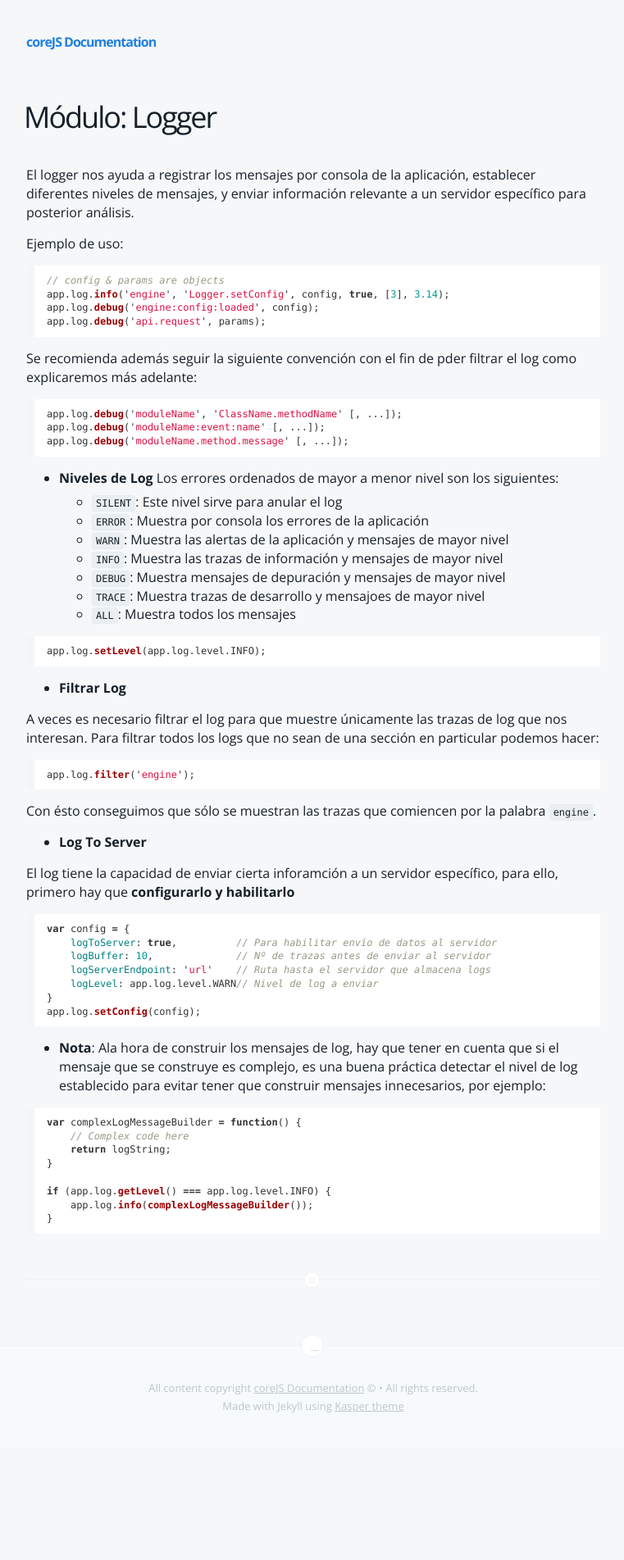
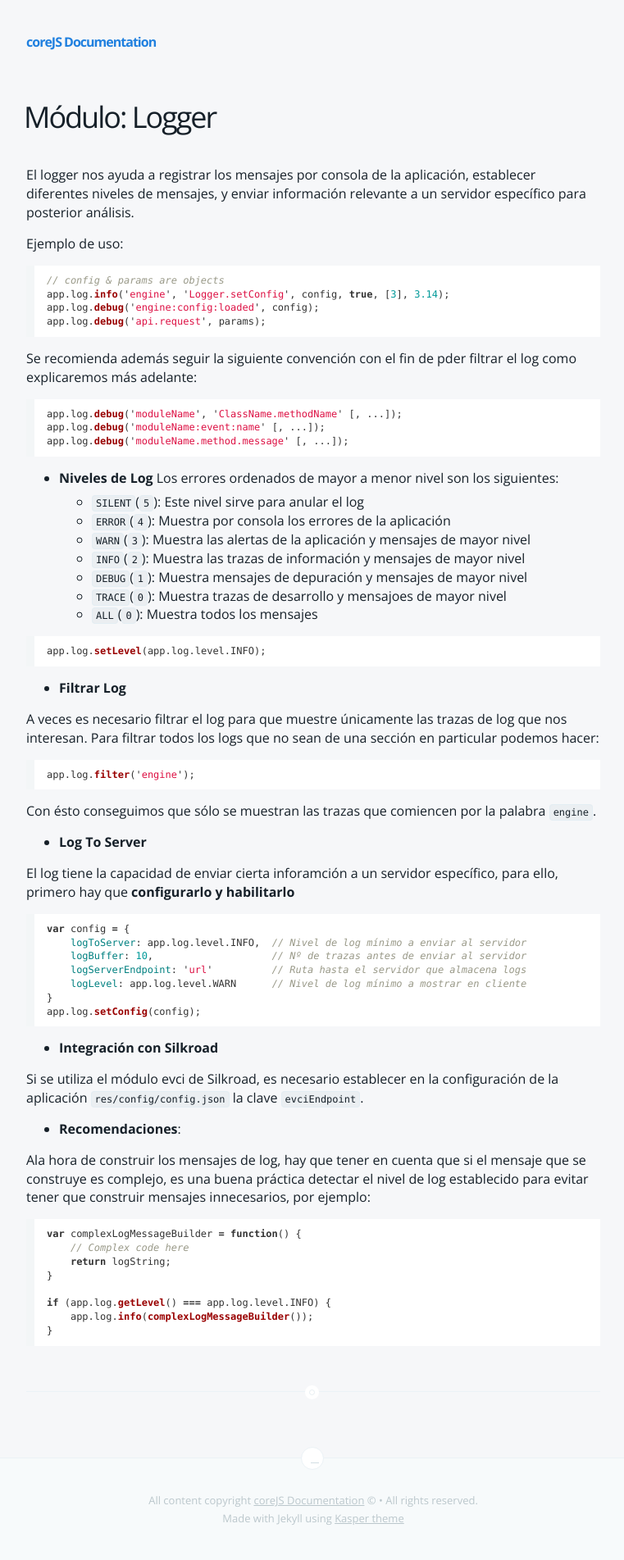
Before and after one commit to bq-devtools/corejs-doc, a Jekyll site: the page built from core_modules/module_logger/index.md, in a window 1280 px wide. Shown: the whole page at 82% size, without its empty margins (258-1019 px from the left). Built offline with Jekyll 4.4.1, drawn with Linux system fonts in a browser that asks for light colours; Markdown is read by kramdown in place of the engine named in the settings; before the commit the page ends 1766 px from its top, so only the background shows below that.

Commit message:
logs docs updated

````diff
--- a/core_modules/module_logger/index.md
+++ b/core_modules/module_logger/index.md
@@ -26,13 +26,13 @@ app.log.debug('moduleName.method.message' [, ...]);
 
 * **Niveles de Log**
 Los errores ordenados de mayor a menor nivel son los siguientes:
-  * `SILENT`: Este nivel sirve para anular el log
-  * `ERROR`: Muestra por consola los errores de la aplicación
-  * `WARN`: Muestra las alertas de la aplicación y mensajes de mayor nivel
-  * `INFO`: Muestra las trazas de información y mensajes de mayor nivel
-  * `DEBUG`: Muestra mensajes de depuración y mensajes de mayor nivel
-  * `TRACE`: Muestra trazas de desarrollo y mensajoes de mayor nivel
-  * `ALL`: Muestra todos los mensajes
+  * `SILENT`(`5`): Este nivel sirve para anular el log
+  * `ERROR`(`4`): Muestra por consola los errores de la aplicación
+  * `WARN`(`3`): Muestra las alertas de la aplicación y mensajes de mayor nivel
+  * `INFO`(`2`): Muestra las trazas de información y mensajes de mayor nivel
+  * `DEBUG`(`1`): Muestra mensajes de depuración y mensajes de mayor nivel
+  * `TRACE`(`0`): Muestra trazas de desarrollo y mensajoes de mayor nivel
+  * `ALL`(`0`): Muestra todos los mensajes
 
 ```javascript
 app.log.setLevel(app.log.level.INFO);
@@ -55,15 +55,21 @@ El log tiene la capacidad de enviar cierta inforamción a un servidor específic
 
 ```javascript
 var config = {
-    logToServer: true,          // Para habilitar envío de datos al servidor
-    logBuffer: 10,              // Nº de trazas antes de enviar al servidor
-    logServerEndpoint: 'url'    // Ruta hasta el servidor que almacena logs
-    logLevel: app.log.level.WARN// Nivel de log a enviar
+    logToServer: app.log.level.INFO,  // Nivel de log mínimo a enviar al servidor
+    logBuffer: 10,                    // Nº de trazas antes de enviar al servidor
+    logServerEndpoint: 'url'          // Ruta hasta el servidor que almacena logs
+    logLevel: app.log.level.WARN      // Nivel de log mínimo a mostrar en cliente
 }
 app.log.setConfig(config);
 ```
 
-* **Nota**: Ala hora de construir los mensajes de log, hay que tener en cuenta que si el mensaje que se construye es complejo, es una buena práctica detectar el nivel de log establecido para evitar tener que construir mensajes innecesarios, por ejemplo:
+* **Integración con Silkroad**
+
+Si se utiliza el módulo evci de Silkroad, es necesario establecer en la configuración de la aplicación `res/config/config.json` la clave `evciEndpoint`.
+
+* **Recomendaciones**:
+
+Ala hora de construir los mensajes de log, hay que tener en cuenta que si el mensaje que se construye es complejo, es una buena práctica detectar el nivel de log establecido para evitar tener que construir mensajes innecesarios, por ejemplo:
 
 ```javascript
 var complexLogMessageBuilder = function() {
````
